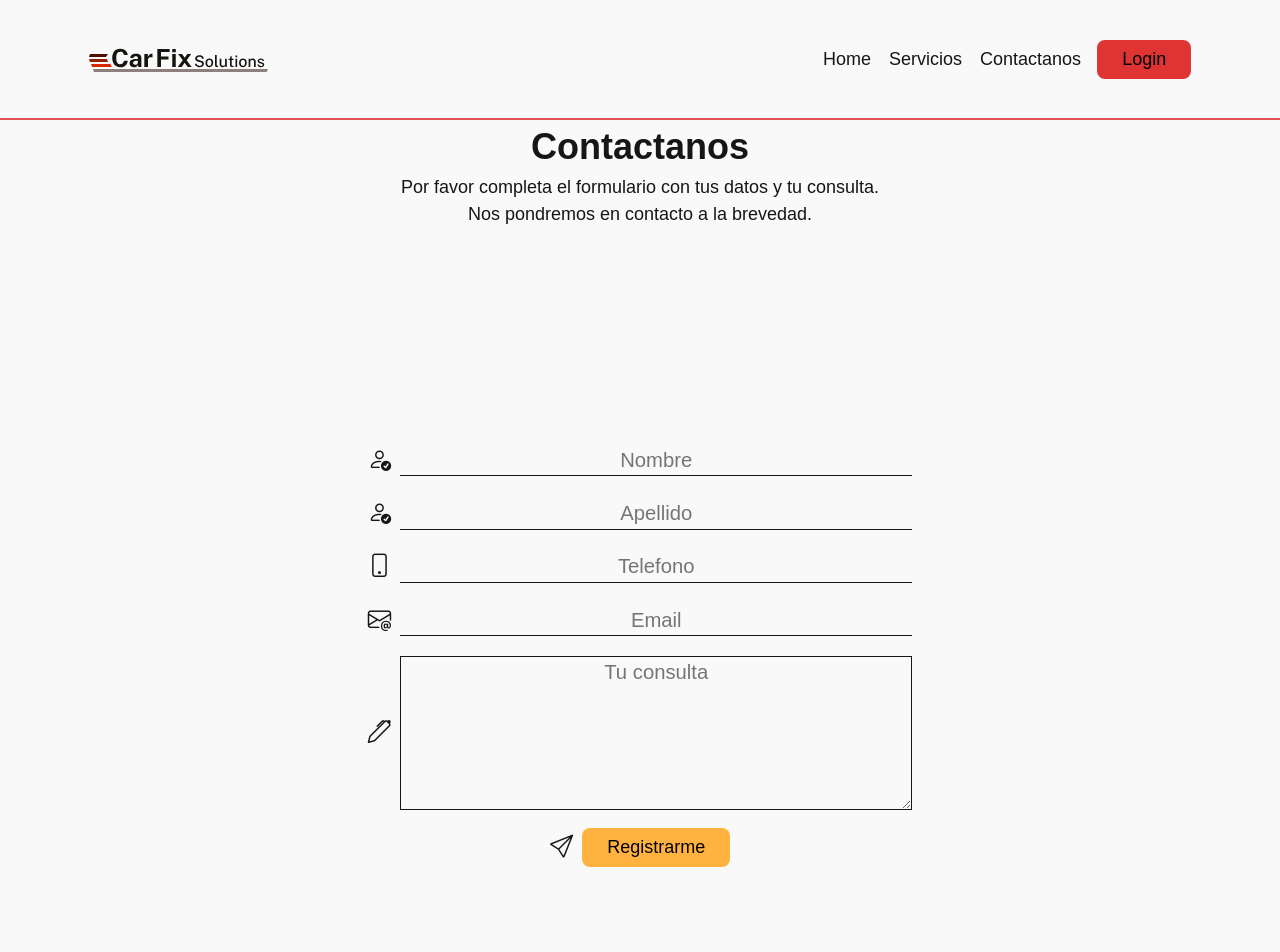
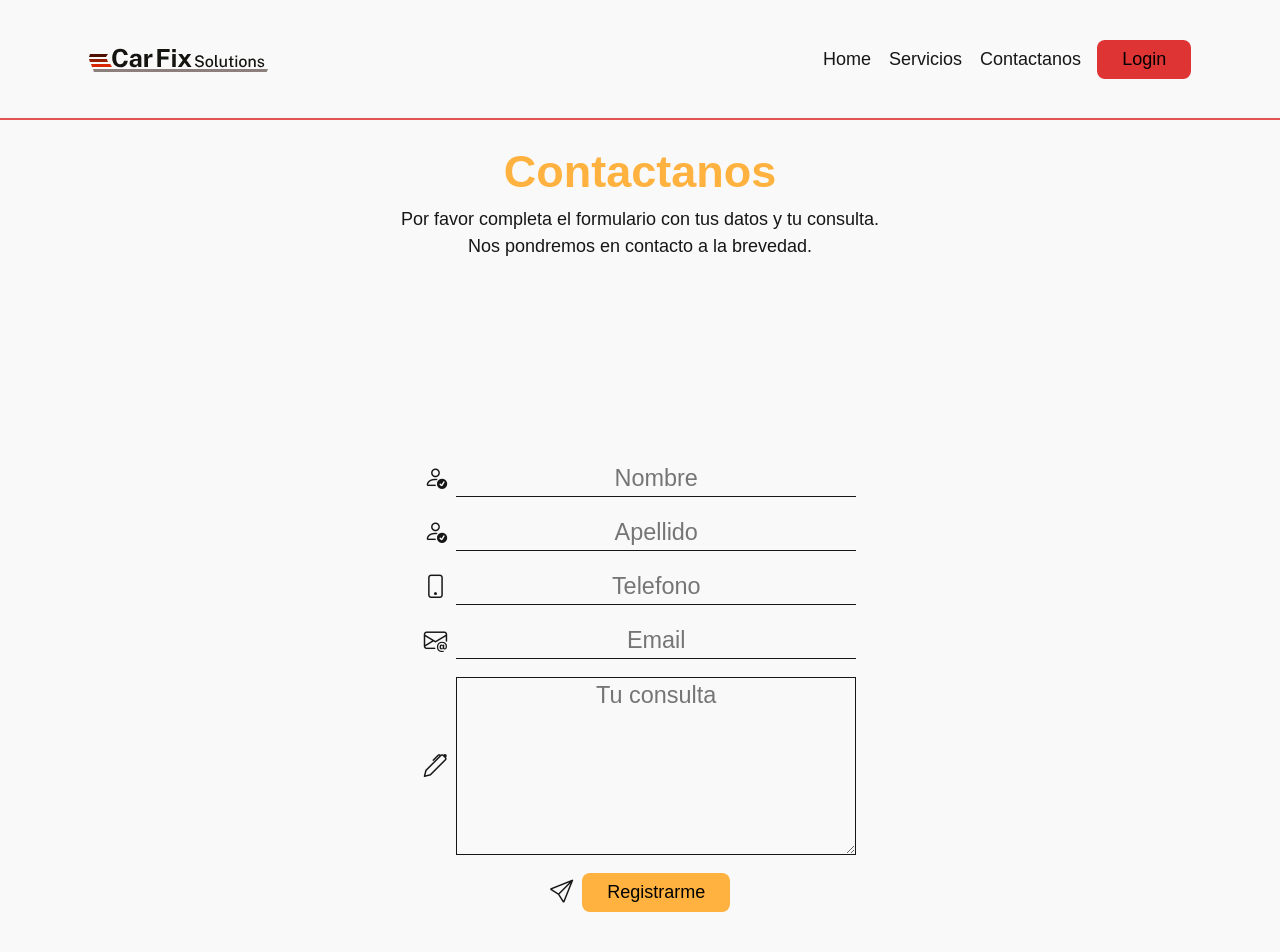
Before and after one commit to Taller-de-automoviles-I-WEB/taller-front, a React (Vite) app: page /contactanos in a window 1280 px wide. Shown: the top 952 px of the page. Built offline with nearby package versions, Linux system fonts and the light colour scheme.

Commit message:
Axios_Toastify_formAttributes_someStyles

```diff
--- a/package.json
+++ b/package.json
@@ -11,10 +11,12 @@
     "deploy": "gh-pages -d dist"
   },
   "dependencies": {
+    "axios": "^1.5.0",
     "react": "^18.2.0",
     "react-dom": "^18.2.0",
     "react-hook-form": "^7.46.2",
-    "react-router-dom": "^6.16.0"
+    "react-router-dom": "^6.16.0",
+    "react-toastify": "^9.1.3"
   },
   "devDependencies": {
     "@types/react": "^18.2.15",
--- a/src/components/ClientRegisterForm/ClientRegisterForm.jsx
+++ b/src/components/ClientRegisterForm/ClientRegisterForm.jsx
@@ -1,23 +1,52 @@
 import { useForm } from 'react-hook-form';
 import styles from './clientRegisterForm.module.css'
+import Axios from '../../utils/AxiosInstance';
+import { ToastContainer, toast } from 'react-toastify';
+import 'react-toastify/dist/ReactToastify.css';
+
 const ClientRegisterForm = () => {
 
   const {
     register,
     handleSubmit,
+    reset,
     formState: { errors },
   } = useForm();
 
+  const notifySuccess = () => toast.success("Consulta enviada con éxito", {
+    position: 'bottom-right',
+    autoClose: 3000,
+    hideProgressBar: false,
+  })
+  const notifyError = () => toast.error("Ha ocurrido un error. Por favor intenta mas tarde", {
+    position: 'bottom-right',
+    autoClose: 1500,
+    hideProgressBar: false,
+  })
+
   const onSubmit = async (data) => {
-    //Post
-    console.log(data)
+    try {
+      console.log('DATA:', data);
+      const response = await Axios.post('/contact/', {
+        ...data
+      })
+      reset()
+      response
+        ? notifySuccess()
+        : notifyError()
+
+    } catch (error) {
+      console.log(error);
+    }
   }
 
   return (
-    <div className={styles.container}>
+    <div className={ styles.container }>
 
-      <h1>Contactanos</h1>
-      <p>Por favor completa el formulario con tus datos y tu consulta.<br></br> Nos pondremos en contacto a la brevedad.</p>
+      <div className={ styles.textContainer }>
+        <h1>Contactanos</h1>
+        <p>Por favor completa el formulario con tus datos y tu consulta.<br></br> Nos pondremos en contacto a la brevedad.</p>
+      </div>
 
       <div className={ styles.formContainer }>
         <form
@@ -41,15 +70,15 @@ const ClientRegisterForm = () => {
             </div>
 
             <input
-              id="nombre"
-              name='nombre'
+              id="firsName"
+              name='firstName'
               placeholder="Nombre"
               className={ styles.groupInput }
               type="text"
-              { ...register('nombre', { required: true }) }
+              { ...register('firstName', { required: true }) }
             />
           </div>
-          { errors.nombre && (
+          { errors.firstName && (
             <small className={ styles.requiredField }>Este campo es obligatorio</small>
           ) }
 
@@ -66,16 +95,16 @@ const ClientRegisterForm = () => {
             </div>
 
             <input
-              id="apellido"
-              name='apellido'
+              id="lastName"
+              name='lastName'
               placeholder="Apellido"
               className={ styles.groupInput }
               type="text"
-              { ...register('apellido', { required: true }) }
+              { ...register('lastName', { required: true }) }
 
             />
           </div>
-          { errors.apellido && (
+          { errors.lastName && (
             <small className={ styles.requiredField }>Este campo es obligatorio</small>
           ) }
 
@@ -92,15 +121,15 @@ const ClientRegisterForm = () => {
             </div>
 
             <input
-              id="telefono"
-              name='telefono'
+              id="phone"
+              name='phone'
               placeholder="Telefono"
               className={ styles.groupInput }
               type="text"
-              { ...register('telefono', { required: true }) }
+              { ...register('phone', { required: true }) }
             />
           </div>
-          { errors.telefono && (
+          { errors.phone && (
             <small className={ styles.requiredField }>Este campo es obligatorio</small>
           ) }
 
@@ -117,14 +146,14 @@ const ClientRegisterForm = () => {
             </div>
 
             <input
-              id="username"
-              name='username'
+              id="email"
+              name='email'
               placeholder="Email"
               className={ styles.groupInput } type="email"
-              { ...register('username', { required: true }) }
+              { ...register('email', { required: true }) }
             />
           </div>
-          { errors.username && (
+          { errors.email && (
             <small className={ styles.requiredField }>Este campo es obligatorio</small>
           ) }
 
@@ -143,15 +172,15 @@ const ClientRegisterForm = () => {
 
             <textarea
               rows={ 5 }
-              id="message"
-              name='message'
+              id="question"
+              name='question'
               placeholder="Tu consulta"
               className={ `${styles.groupInput} ${styles.textArea}` }
-              { ...register('message', { required: true }) }
+              { ...register('question', { required: true }) }
             />
 
           </div>
-          { errors.message && (
+          { errors.question && (
             <small className={ styles.requiredField }>Este campo es obligatorio</small>
           ) }
 
@@ -180,6 +209,10 @@ const ClientRegisterForm = () => {
         </form>
       </div>
 
+      <div>
+        <ToastContainer />
+      </div>
+
     </div>
 
 
--- a/src/components/ClientRegisterForm/clientRegisterForm.module.css
+++ b/src/components/ClientRegisterForm/clientRegisterForm.module.css
@@ -3,10 +3,22 @@
   flex-direction: column;
   align-items: center;
 }
+.textContainer {
+  width: 100%;
+  display: flex;
+  flex-direction: column;
+  align-items: center;
+  margin-top: 1rem;
+}
 
-h1, p{
+h1 {
+  font-size: clamp(1.5rem, 1.875rem + 1.25vw, 2.5rem);
+  color: #ffb23f;
+}
+h1,
+p {
   text-align: center;
-  width: 50%;
+  width: 100%;
 }
 
 .formContainer {
@@ -19,7 +31,8 @@ h1, p{
 }
 
 .form {
-  width: 50%;
+  width: 100%;
+  max-width: 500px;
   gap: 1rem;
   display: flex;
   flex-direction: column;
@@ -38,12 +51,12 @@ h1, p{
   font-size: clamp(1rem, 1.125rem + 0.25vw, 1.5rem);
 }
 
-.groupInput{
+.groupInput {
   border: none;
   border-bottom: 1px solid #161616;
   background-color: transparent;
   text-align: center;
-  font-size: 1.125rem;
+  font-size: clamp(1rem, 1.125rem + 0.25vw, 1.5rem);
   font-family: 'Public Sans', sans-serif;
   line-height: 1.5;
   font-weight: 400;
--- a/src/components/Testimonials/Testimonials.jsx
+++ b/src/components/Testimonials/Testimonials.jsx
@@ -8,7 +8,7 @@ import honda from '../../assets/testimonials/testimonials5.png'
 const Testimonials = () => {
   return (
     <div className={styles.testimonials}>
-        <stron className={styles.titleSection}>Testimonials</stron>
+        <strong className={styles.titleSection}>Testimonials</strong>
         <h1 className={styles.bigText}>Las mejores marcas nos avalan</h1>
         <div className={styles.logoContainer}>
             <img src={ww} alt="ww logo" />
--- /dev/null
+++ b/src/utils/AxiosInstance.js
@@ -0,0 +1,10 @@
+import axios from 'axios';
+
+
+const Axios = axios.create({
+  baseURL: 'http://localhost:3000/api',
+  timeout: 5000,
+  timeoutErrorMessage: 'Request timed out',
+});
+
+export default Axios;
```
Also changed, not shown: 1 other file (tests, documents, lock files or other folders).
